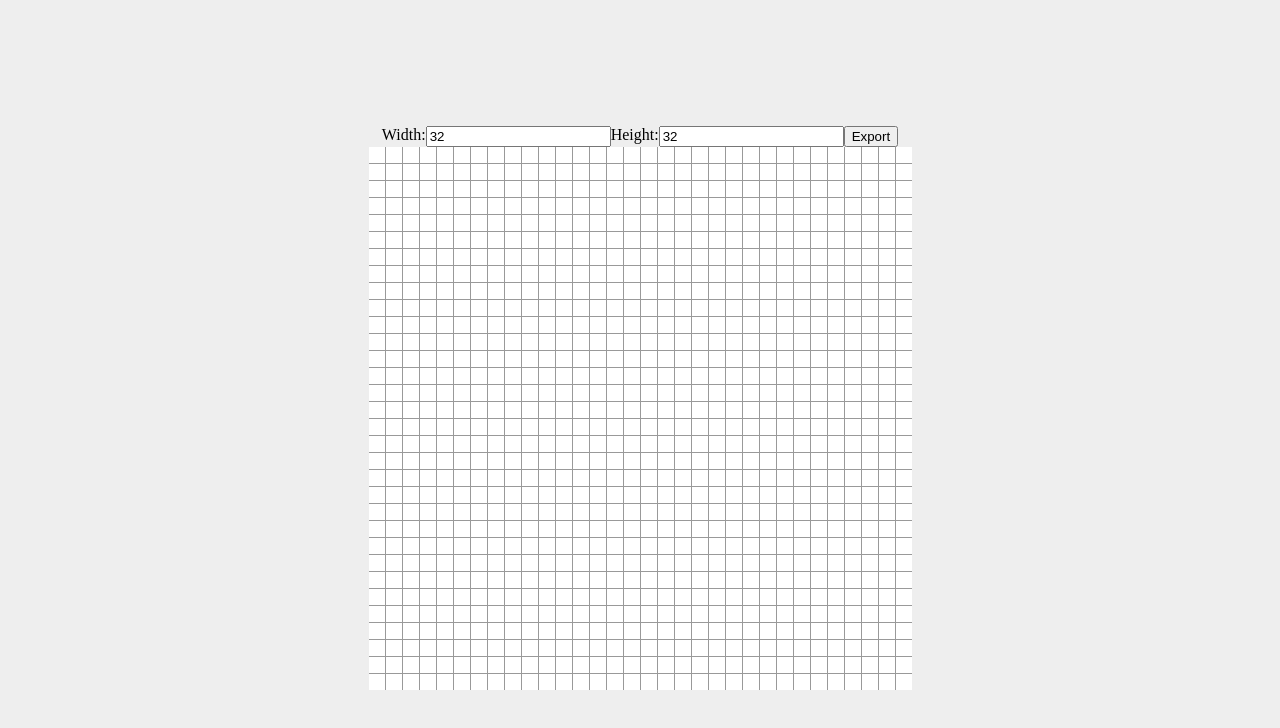
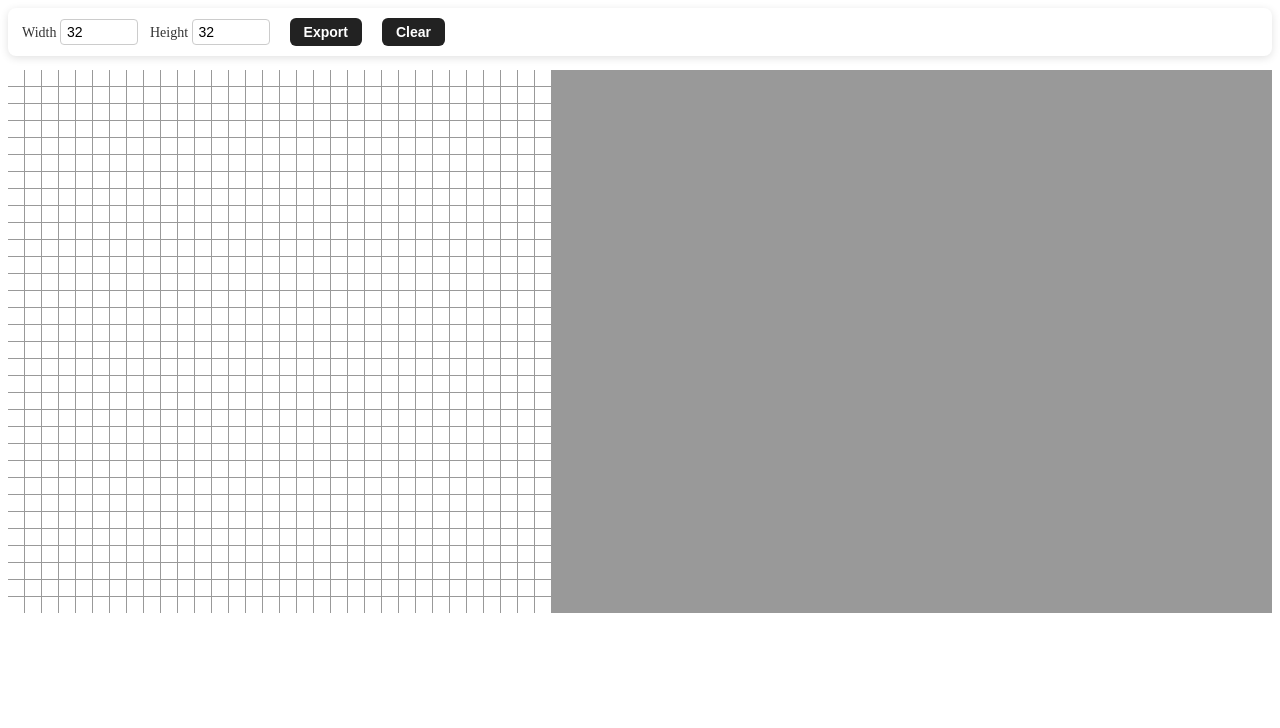
Before and after one commit to card-reaper/card-art-generator, a plain HTML site: page index.html in a window 1280 px wide. Drawn offline with Linux system fonts and the light colour scheme.

Commit message:
Made it look better

```diff
--- a/index.html
+++ b/index.html
@@ -3,50 +3,16 @@
 <head>
   <meta charset="UTF-8" />
   <title>32x32 Drag Pixel Drawer</title>
-  <style>
-    body {
-      display: flex;
-      flex-direction: column;
-      justify-content: center;
-      align-items: center;
-      height: 100vh;
-      background: #eee;
-      user-select: none;
-    }
-
-    .grid {
-      display: grid;
-      grid-template-columns: repeat(32, 16px);
-      grid-template-rows: repeat(32, 16px);
-      gap: 1px;
-      background: #999;
-    }
-
-    .pixel {
-      width: 16px;
-      height: 16px;
-      background: white;
-    }
-
-    .pixel.black {
-      background: black;
-    }
-
-    .controls {
-      display: flex;
-      flex-direction: row;
-    }
-  </style>
+  <link rel="stylesheet" href="styles.css">
 </head>
 <body>
   <div class="controls">
-    <label for="width">Width:</label>
-    <input name="width" type="number" value="32">
-    <label for="height">Height:</label>
-    <input name="height" type="number" value="32">
-    <button>Export</button>
+    <label>Width <input type="number" value="32"></label>
+    <label>Height <input type="number" value="32"></label>
+    <button id="export">Export</button>
+    <button id="clear">Clear</button>
+  </div>
 
-  </div>
   <div class="grid" id="grid"></div>
 
   <script>
--- /dev/null
+++ b/styles.css
@@ -0,0 +1,74 @@
+.controls {
+  display: flex;
+  align-items: center;
+  gap: 12px;
+
+  padding: 10px 14px;
+  margin-bottom: 14px;
+
+  background: #ffffff;
+  border-radius: 8px;
+  box-shadow: 0 2px 8px rgba(0,0,0,0.12);
+}
+
+.controls label {
+  font-size: 14px;
+  font-weight: 500;
+  color: #333;
+}
+
+.controls input {
+  width: 64px;
+  padding: 4px 6px;
+
+  font-size: 14px;
+  border: 1px solid #ccc;
+  border-radius: 4px;
+
+  outline: none;
+}
+
+.controls input:focus {
+  border-color: #555;
+}
+
+.controls button {
+  margin-left: 8px;
+  padding: 6px 14px;
+
+  font-size: 14px;
+  font-weight: 600;
+
+  background: #222;
+  color: white;
+
+  border: none;
+  border-radius: 6px;
+  cursor: pointer;
+}
+
+.controls button:hover {
+  background: #000;
+}
+
+/* Grid container */
+.grid {
+  display: grid;
+  grid-template-columns: repeat(32, 16px);
+  grid-template-rows: repeat(32, 16px);
+  gap: 1px;
+  background: #999;
+}
+
+/* Individual pixels */
+.pixel {
+  width: 16px;
+  height: 16px;
+  background: white;
+  cursor: pointer;
+}
+
+/* Painted state */
+.pixel.black {
+  background: black;
+}
```
